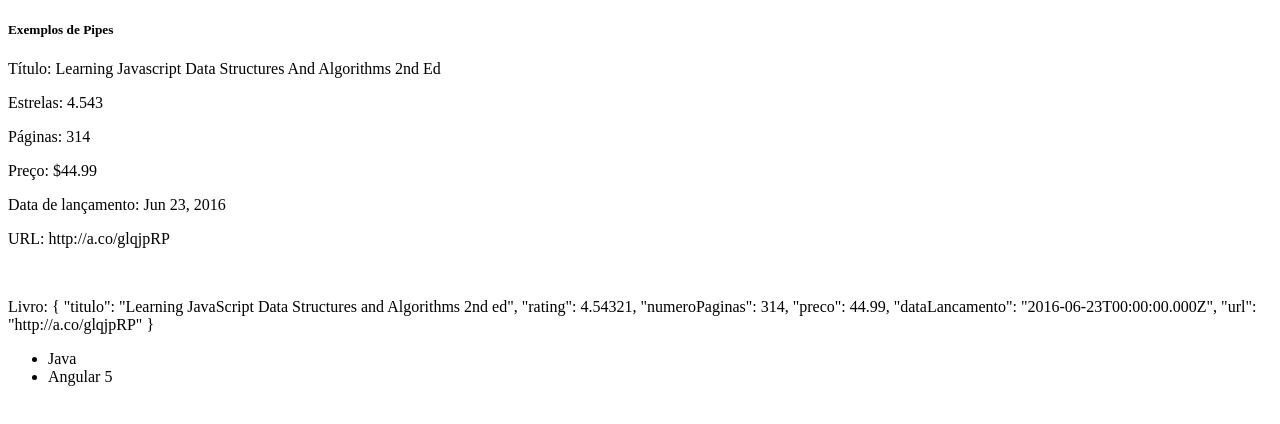
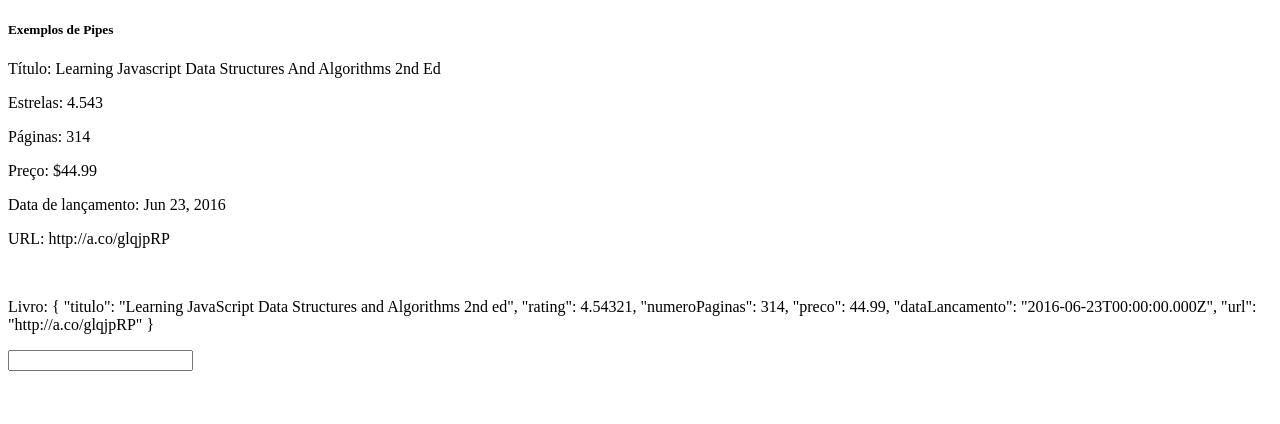
Before and after one commit to iarlenaquiles/pipes-angular4, an Angular app: page / in a window 1280 px wide. Shown: the top 424 px of the page. Built offline with nearby package versions, Linux system fonts and the light colour scheme.

Commit message:
Criando uma input para receber o filtro

```diff
--- a/src/app/exemplos-pipes/exemplos-pipes.component.html
+++ b/src/app/exemplos-pipes/exemplos-pipes.component.html
@@ -9,8 +9,9 @@
 <br>
 <p>Livro: {{ livro | json }} </p>
 
+<input type="text" [(ngModel)]="filtro" >
 <ul>
-  <li *ngFor="let liv of livros">
+  <li *ngFor="let liv of livros | filtroArray:filtro">
     {{ liv }}
   </li>
 </ul>
```
